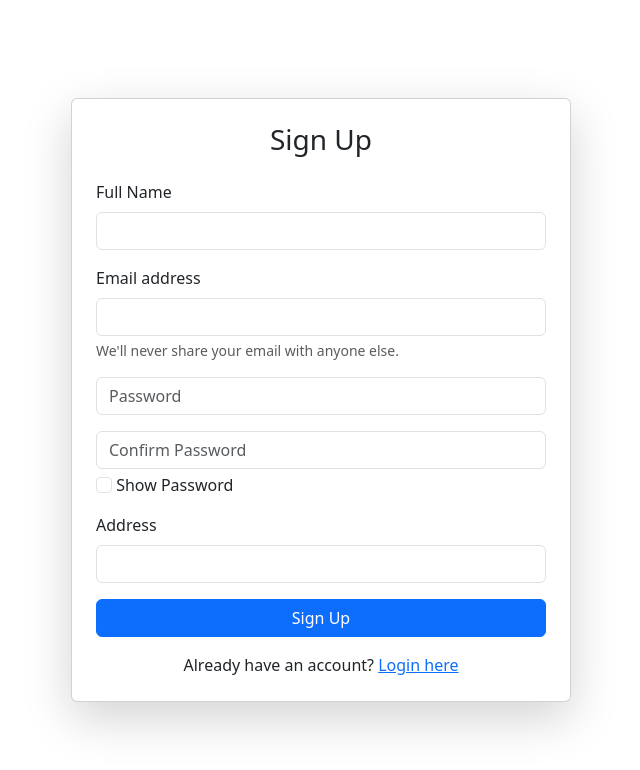
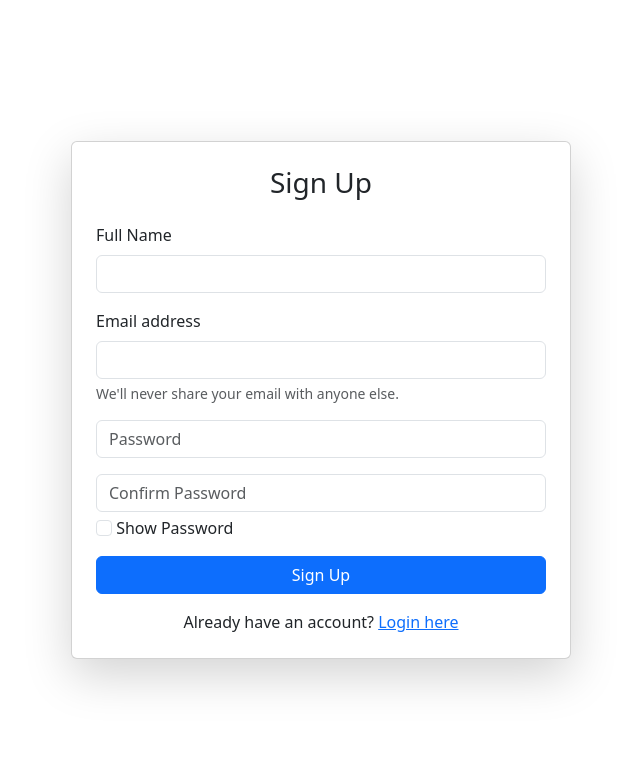
Before and after one commit to vais2004/Eatzyra, a React (Create React App) app in the folder my-app/: page /signup in a window 1280 px wide. Shown: the top 770 px of the page, without its empty margins (319-959 px from the left). Built offline with nearby package versions, Linux system fonts and the light colour scheme.

Commit message:
update feat: removing the location feature from the signup page cause its not necessary

```diff
--- a/my-app/src/pages/SignUp.jsx
+++ b/my-app/src/pages/SignUp.jsx
@@ -8,7 +8,6 @@ export default function SignUp() {
     name: "",
     email: "",
     password: "",
-    location: "",
   });
   const [confirmPassword, setConfirmPassword] = useState("");
   const [showPassword, setShowPassword] = useState(false);
@@ -52,11 +51,11 @@ export default function SignUp() {
         localStorage.setItem("userEmail", data.email);
         localStorage.setItem("authToken", result.authToken);
 
-        setData({ name: "", email: "", password: "", location: "" });
+        setData({ name: "", email: "", password: "" });
 
         navigate("/");
 
-        setData({ name: "", email: "", password: "", location: "" });
+        setData({ name: "", email: "", password: "" });
       } else {
         toast.error(
           result.message ||
@@ -144,20 +143,6 @@ export default function SignUp() {
               Show Password
             </label>
           </div>
-          <div className="mb-3">
-            <label htmlFor="exampleInputLocation" className="form-label">
-              Address
-            </label>
-            <input
-              type="text"
-              className="form-control"
-              id="exampleInputLocation"
-              name="location"
-              value={data.location}
-              onChange={(e) => setData({ ...data, location: e.target.value })}
-              required
-            />
-          </div>
 
           <button type="submit" className="btn btn-primary w-100 mb-3">
             Sign Up
```
